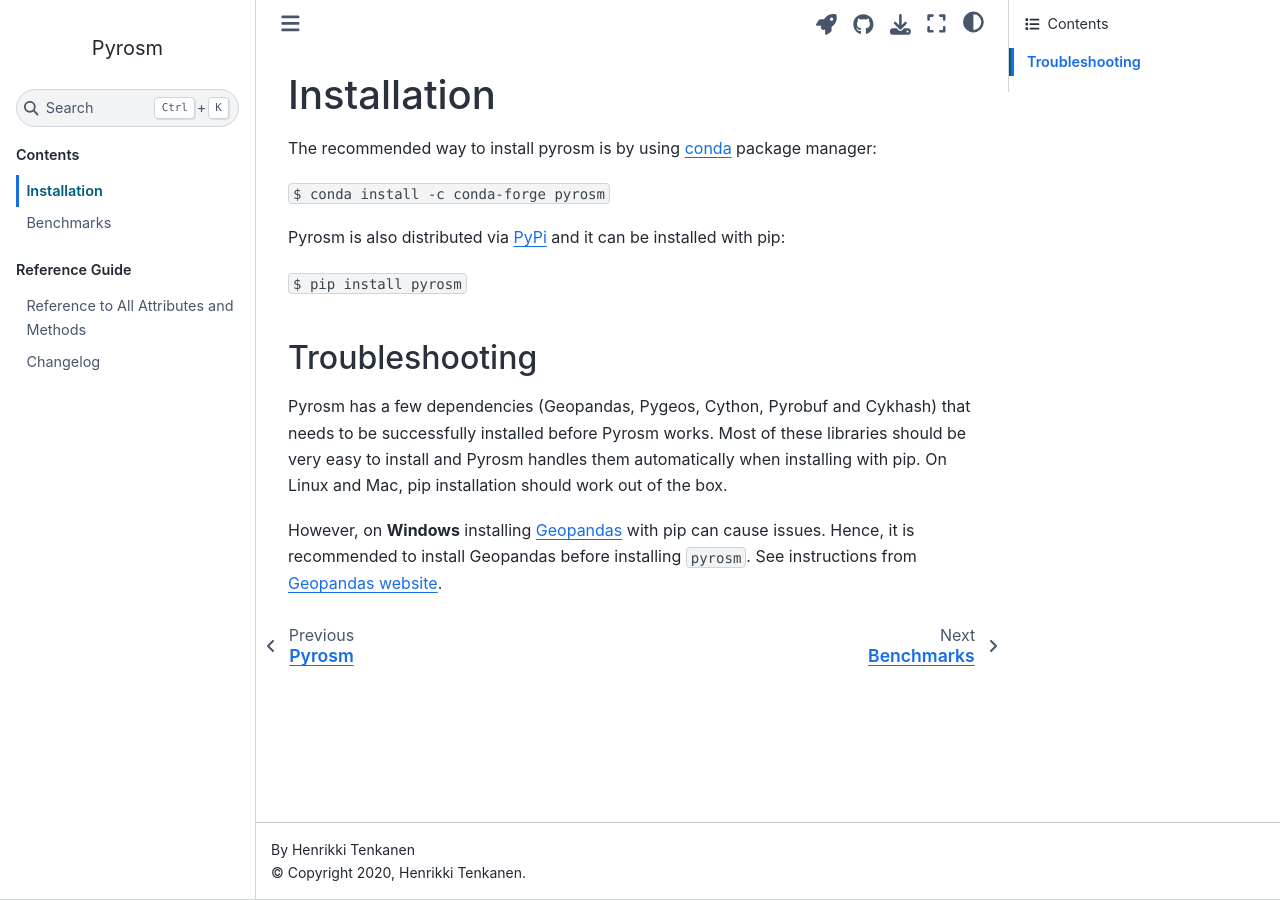
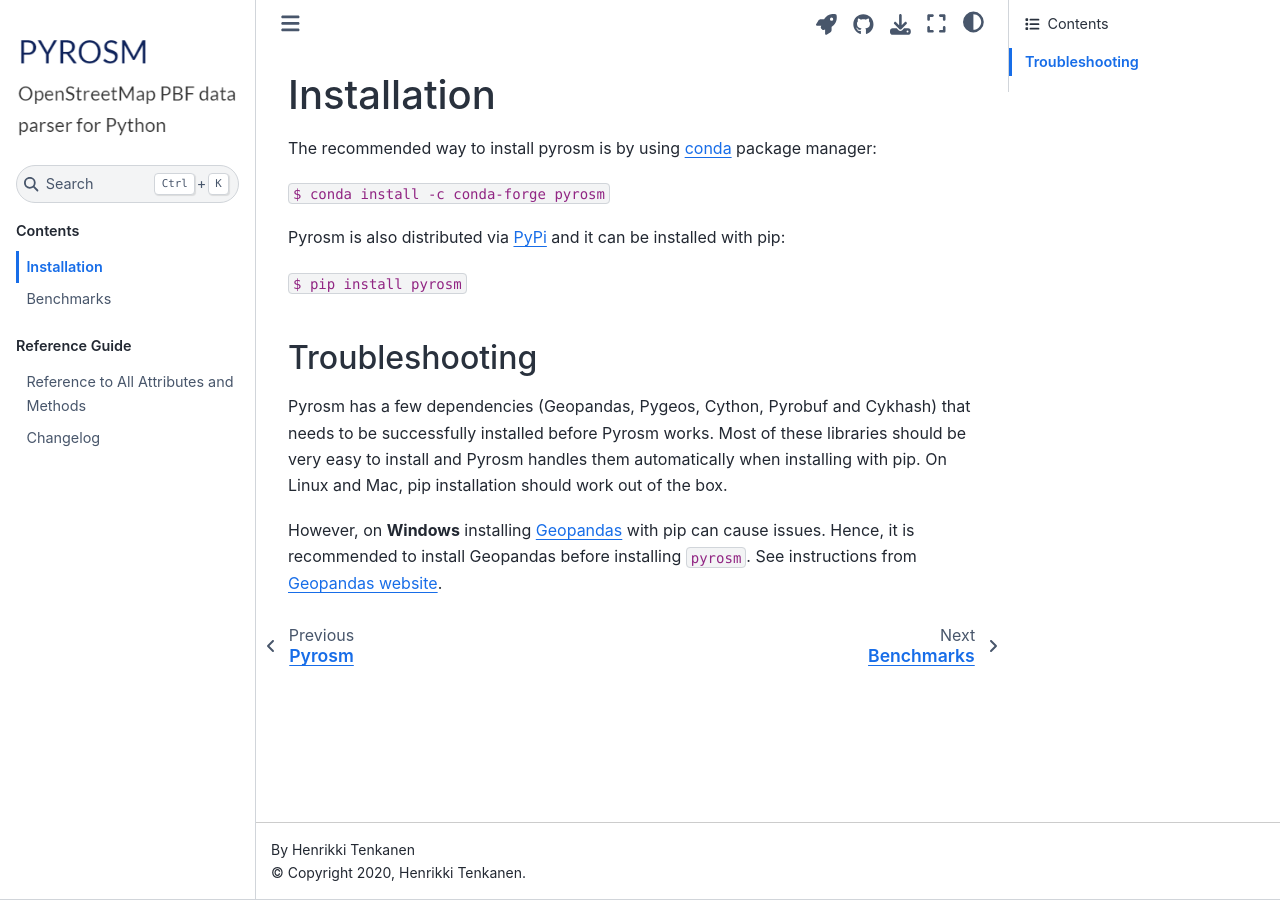
Before and after one commit to pyrosm/pyrosm, a Sphinx documentation site: the page built from docs/installation.ipynb, in a window 1280 px wide. Built offline with Sphinx 7.4.7 and the Sphinx Book theme 1.1.4, drawn with Linux system fonts in a browser that asks for light colours; pages that are not in the unit, such as notebooks, are missing from menus.

Commit message:
Add logo

```diff
--- a/docs/conf.py
+++ b/docs/conf.py
@@ -56,6 +56,7 @@
 
 html_theme = 'sphinx_book_theme'
 html_title = "Pyrosm"
+html_logo = 'img/logo.PNG'
 
 html_theme_options = {
     "single_page": False,
@@ -93,9 +94,7 @@
 # so a file named "default.css" will overwrite the builtin "default.css".
 html_static_path = ["_static"]
 
-html_css_files = [
-    'css/custom.css',
-]
+#html_css_files = ['css/custom.css']
 
 # The name of the Pygments (syntax highlighting) style to use.
 pygments_style = 'sphinx'
@@ -105,18 +104,3 @@
 
 # Do not execute cells
 jupyter_execute_notebooks = "off"
-
-show_navbar_depth = 2
-
-# ======================
-# Do not skip class init
-# ======================
-
-# def skip(app, what, name, obj, would_skip, options):
-#     if name == "__init__":
-#         return False
-#     return would_skip
-#
-#
-# def setup(app):
-#     app.connect("autodoc-skip-member", skip)
```
Also changed, not shown: docs/img/logo.PNG (added).
